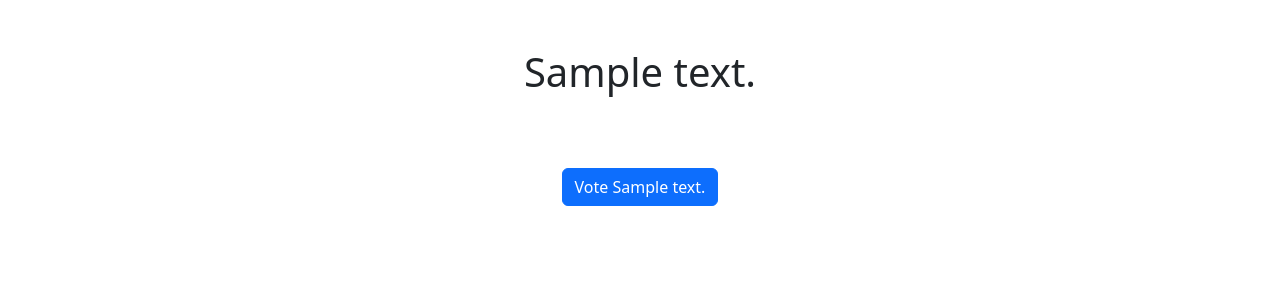
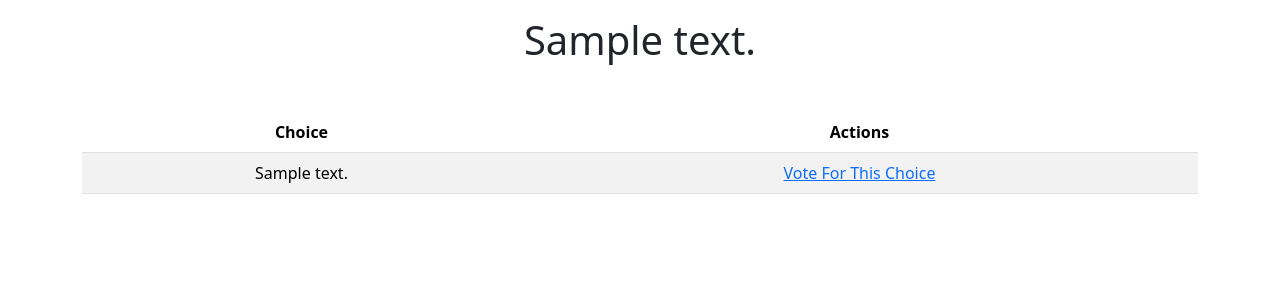
Before and after one commit to LiamSpatola/DigiVote, a Django app: page /vote/1 in a window 1280 px wide. Shown: the part 56-356 px from the top of the page. Run offline with Django 5.2, Linux system fonts and the light colour scheme; a user stored in the database is signed in; tables that the repository leaves empty hold one stand-in row (values such as "Sample post"); some libraries are stand-ins or nearby versions.

Commit message:
Improved the voting page

```diff
--- a/digivote/vote/templates/vote.html
+++ b/digivote/vote/templates/vote.html
@@ -4,11 +4,25 @@
 
 {% block body %}
 {% if poll.poll_open %}
-    <h1 class="text-center p-5">{{ poll.poll_text }}</h1>
+        <h1 class="text-center m-3">{{ poll.poll_text }}</h1>
         <div class="text-center">
-            {% for choice in choices %}
-            <a href="{% url 'record_vote' poll.id choice.id %}" class="btn btn-primary m-3 text-white">Vote {{ choice.choice_text }}</a>
-            {% endfor %}
+            <div class="container mt-5">
+                <table class="table table-striped">
+                    <thead>
+                        <tr>
+                            <th>Choice</th>
+                            <th>Actions</th>
+                        </tr>
+                    </thead>
+                    <tbody>
+                        {% for choice in choices %}
+                        <tr>
+                            <td>{{ choice.choice_text }}</td>
+                            <td><a href="{% url 'record_vote' poll.id choice.id %}">Vote For This Choice</a></td>
+                        {% endfor %}
+                    </tbody>
+                </table>
+            </div>
         </div>
 {% else %}
     <h1 class="text-center p-5">This poll has closed. You can't vote anymore.</h1>
--- a/pyproject.toml
+++ b/pyproject.toml
@@ -1,6 +1,6 @@
 [tool.poetry]
 name = "digivote"
-version = "1.2.0"
+version = "1.3.0"
 description = "A django application for conducting elections and holding votes digitally with ease."
 authors = ["LiamSpatola"]
 license = "GNU GPLv3"
```
